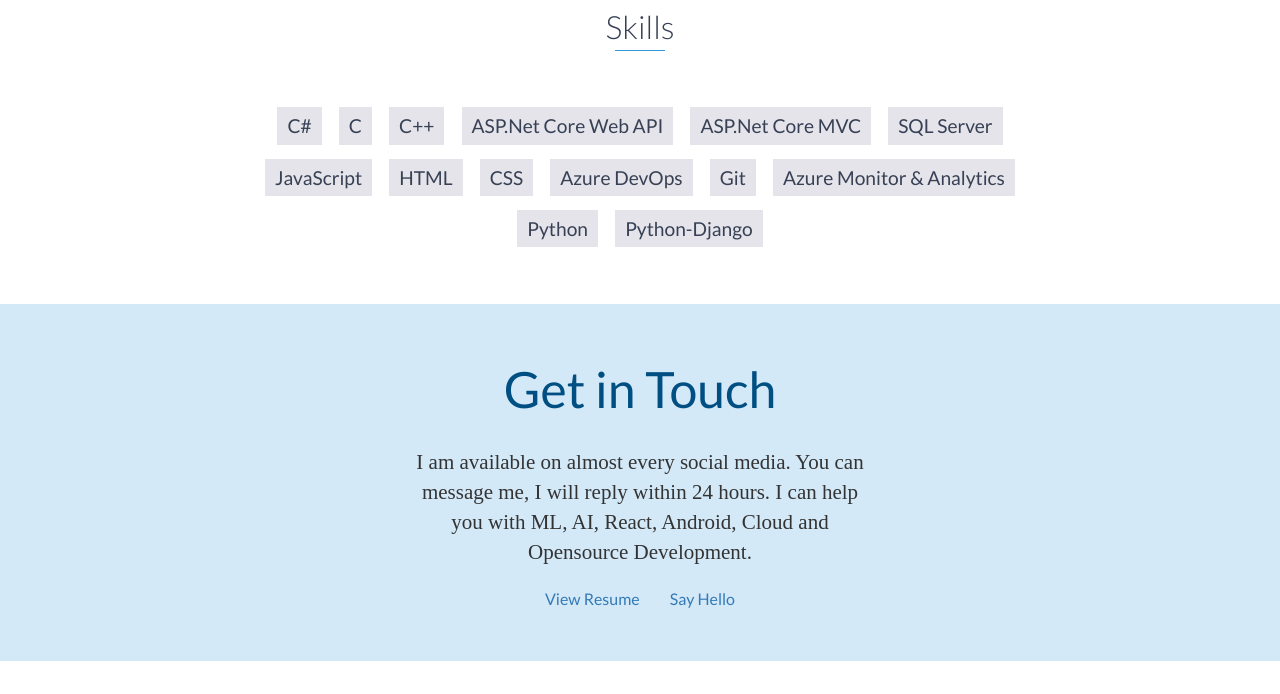
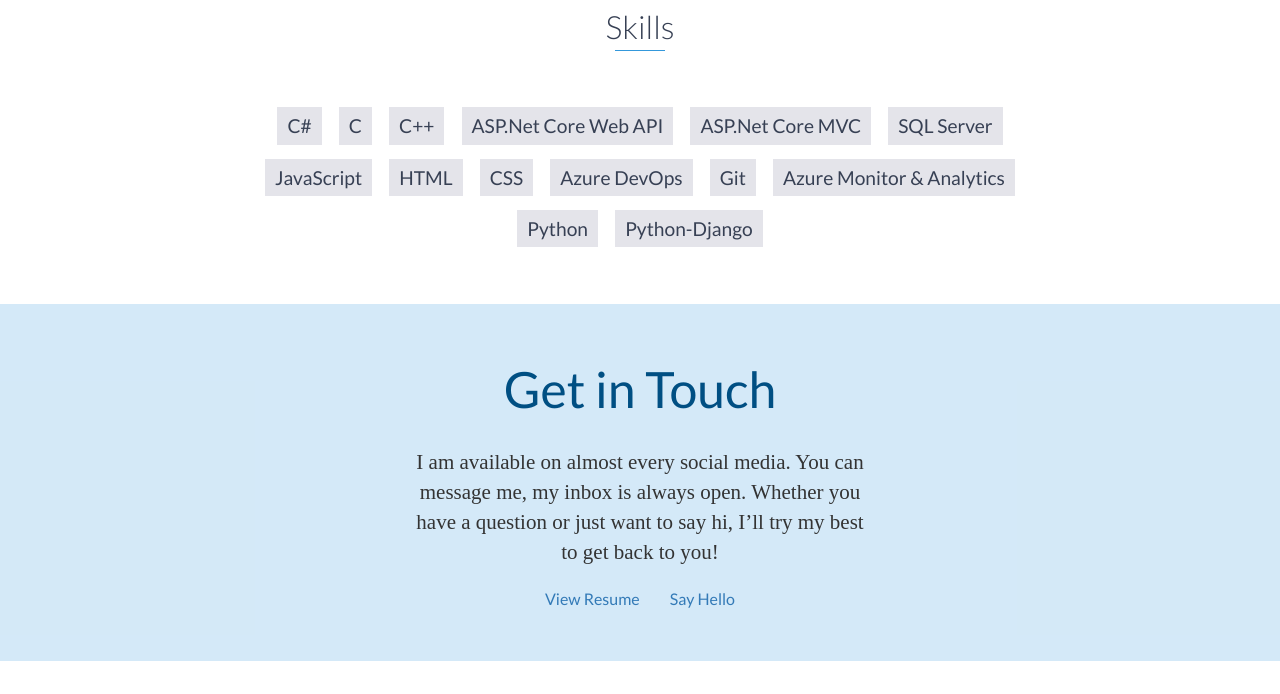
Before and after one commit to tarunrpmahar/tarunrpmahar.github.io, a plain HTML site: page index.html in a window 1280 px wide. Shown: the part 3176-3870 px from the top of the page. Drawn offline with nearby package versions, Linux system fonts and the light colour scheme.

Commit message:
made changes

```diff
--- a/index.html
+++ b/index.html
@@ -242,8 +242,8 @@
         <h2 style="font-size: 50px;">Get in Touch</h2>
         <div class="contactus-detail">
             <p>
-                I am available on almost every social media. You can message me, I will reply within 24 hours.
-                I can help you with ML, AI, React, Android, Cloud and Opensource Development.
+                I am available on almost every social media. You can message me,
+                my inbox is always open. Whether you have a question or just want to say hi, I’ll try my best to get back to you!
             </p>
         </div>
         <a href="https://drive.google.com/file/d/14laTkaBbvyhtTjrCTOszwy75ze0fOT3r/view?usp=sharing" target="_blank">View Resume</a>
```
